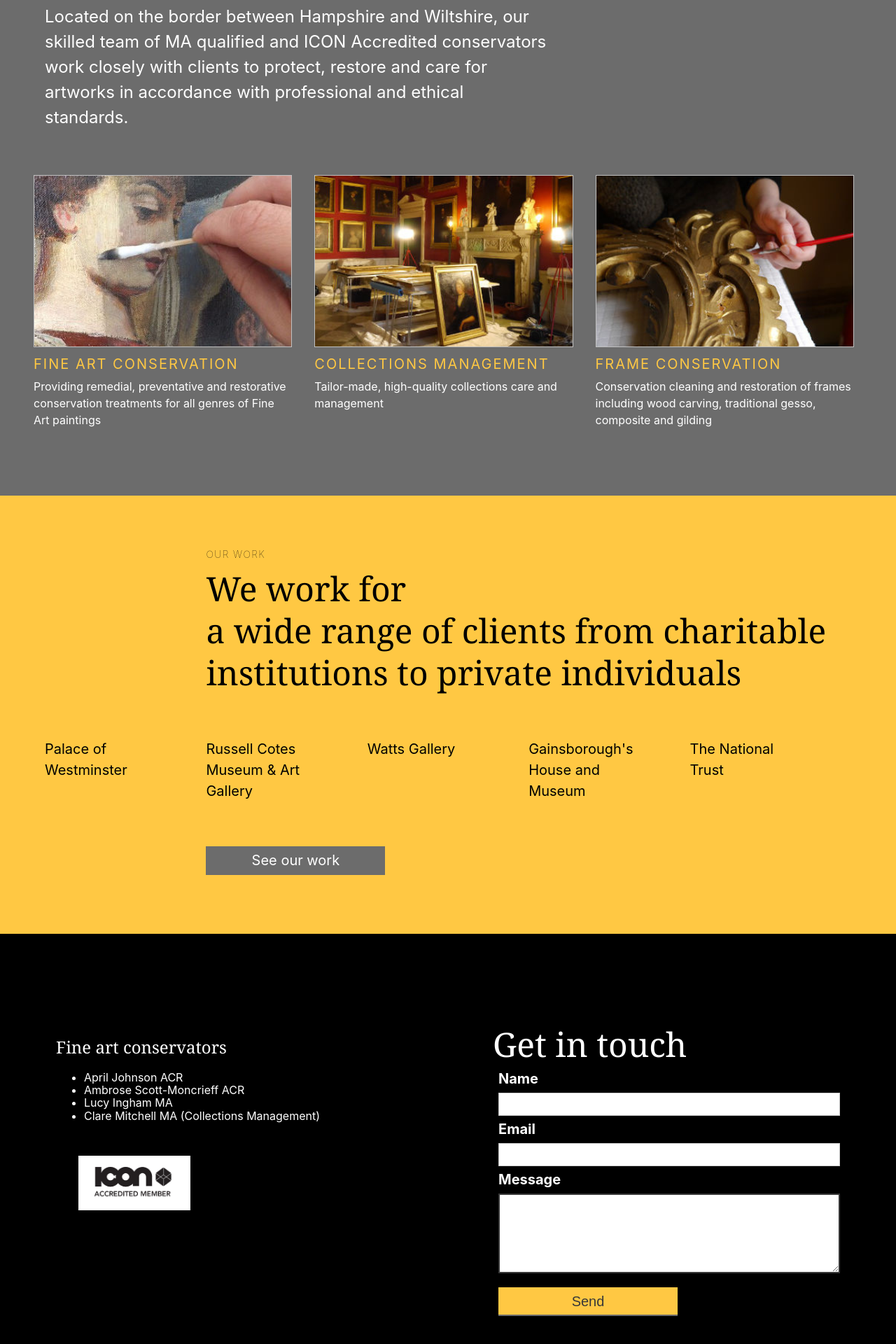
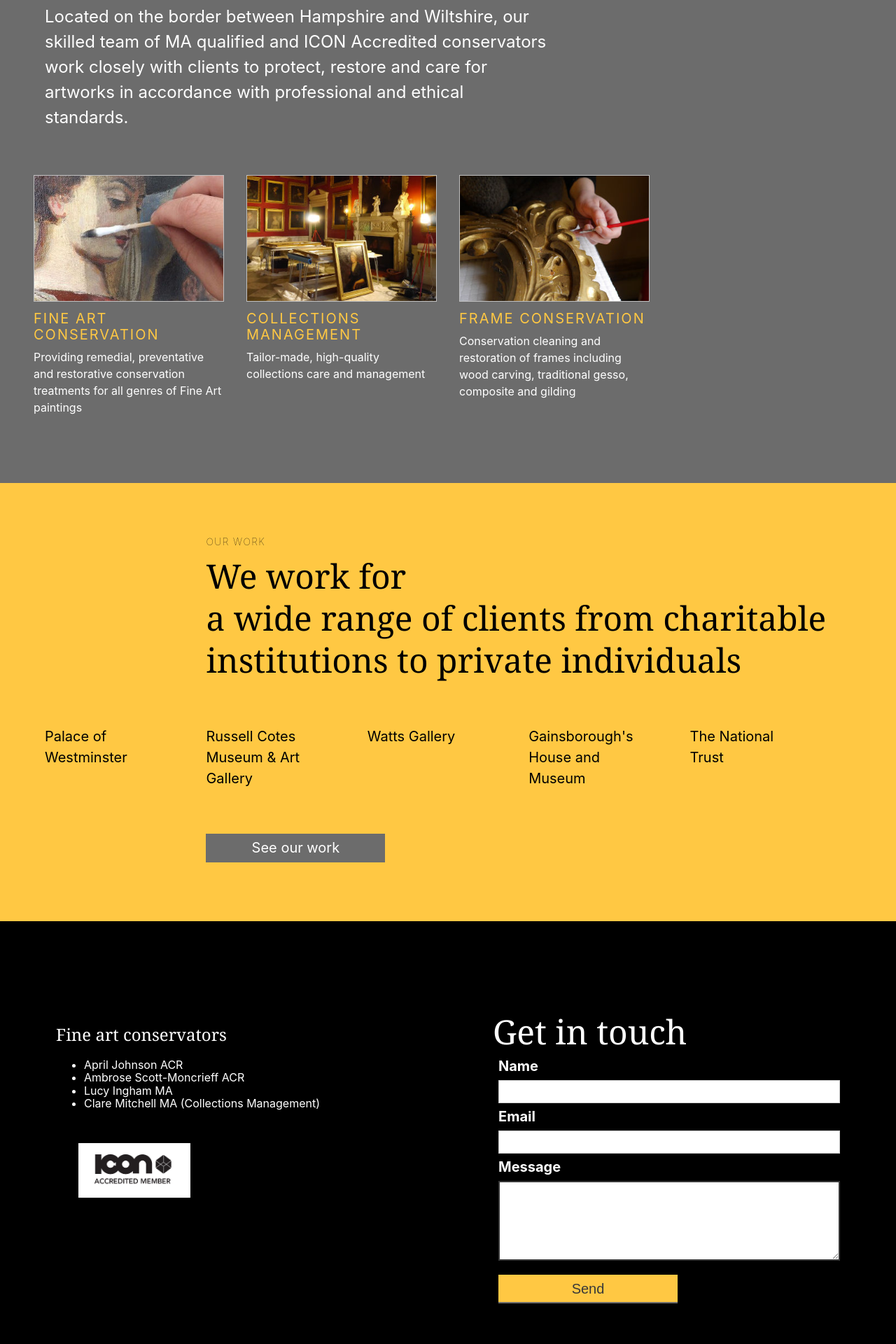
Before and after one commit to wearethoughtfox/brickhouse, a Jekyll site: the page built from index.html, in a window 1280 px wide. Shown: the part 1270-3190 px from the top of the page at 70% size. Built offline with Jekyll 4.4.1, drawn with Linux system fonts in a browser that asks for light colours; a script that is not in the unit is left out.

Commit message:
Update Pages “home”

```diff
--- a/index.html
+++ b/index.html
@@ -28,7 +28,7 @@ layout: default
 <section class="bg-secondary pv5 ph4 ph4-l pt3-l overflow-hidden" id="service">
     {% for service in site.services %}
 
-<article class="fl w-100 w-33-l pa3-ns pb4" data-aos="fade-up">
+<article class="fl w-100 w-25-l pa3-ns pb4" data-aos="fade-up">
     <a href="{{ service.url }}">
         <span class="hidden">{{ service.title }}</span>
         <div class="aspect-ratio aspect-ratio--6x4">
```
